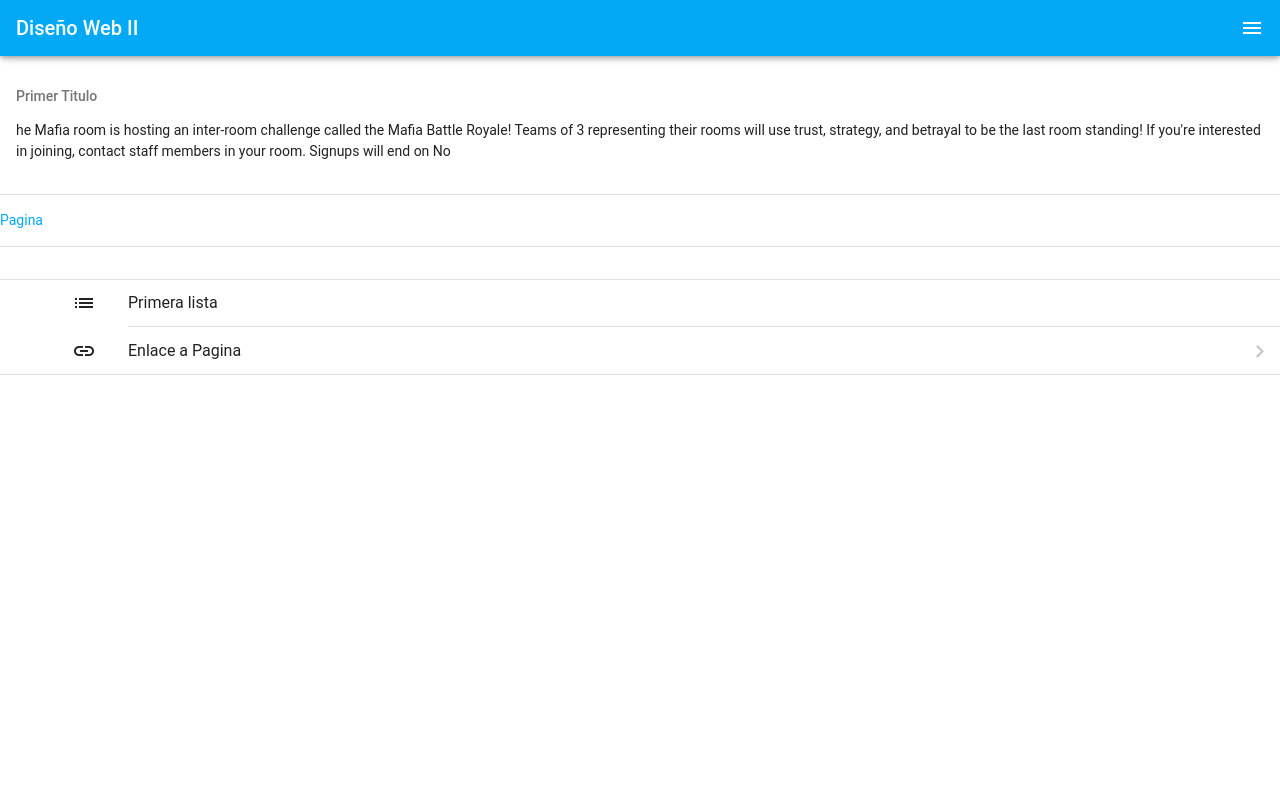
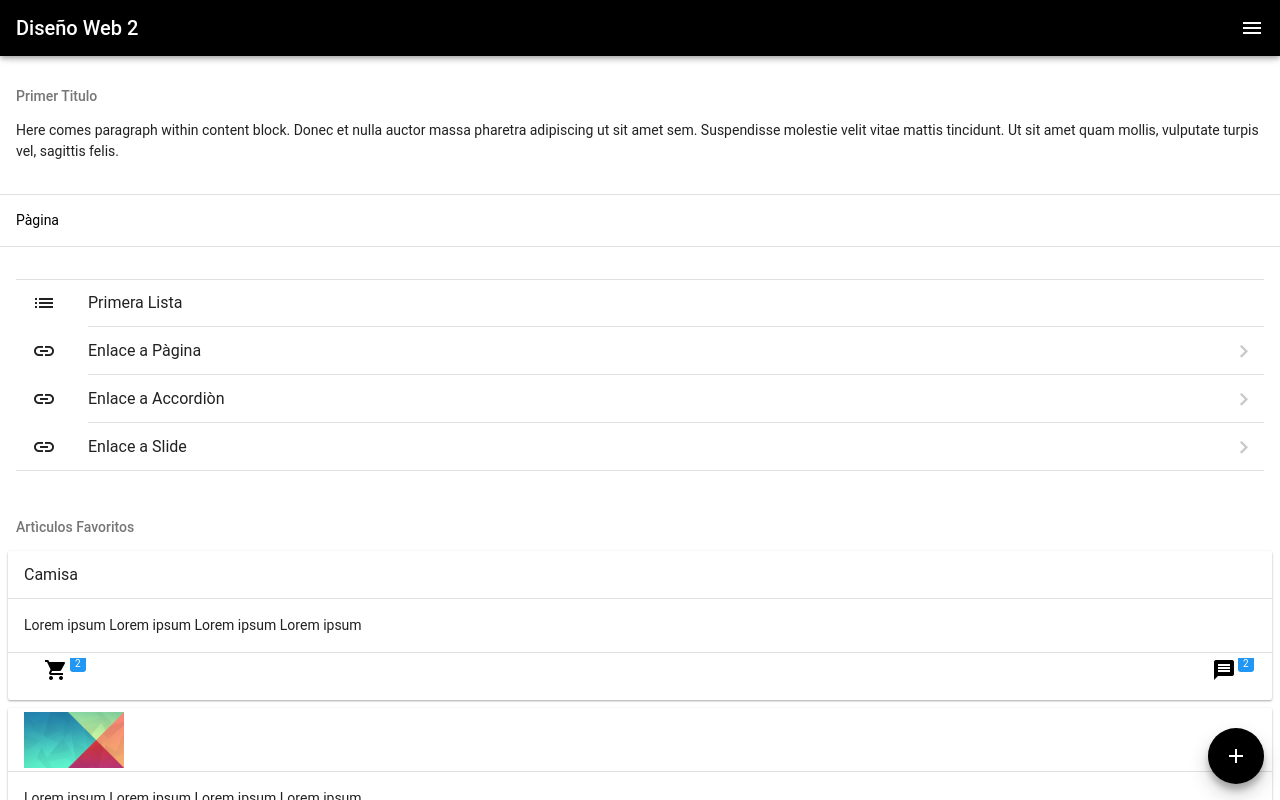
Before and after one commit to RonaldPalma/thenetwork7, a plain HTML site: page index.html in a window 1280 px wide. Drawn offline with Linux system fonts and the light colour scheme.

Commit message:
Add files via upload

```diff
--- a/index.html
+++ b/index.html
@@ -1,42 +1,44 @@
 <!doctype html>
 <html>
 <head>
-<meta charset="utf-8">
+<meta charset="UTF-8">
 <title>Framework7</title>
-<meta name="viewport" content="width= device-width, initial-scale=1, minimum-scale=1, maximum-scale=1, user-scalble=no, minimal-ui">
+ <meta name="viewport" content="width=device-width, initial-scale=1, maximum-scale=1, minimum-scale=1, user-scalable=no, minimal-ui">
  <link href="css/framework7.material.min.css" rel="stylesheet">
+ <link href="css/framework7.material.colors.min.css" rel="stylesheet">
  <link href="css/material-icons.css" rel="stylesheet">
  <link href="css/my-app.css" rel="stylesheet">
-    <link href="css/framework7.material.colors.min.css" rel="stylesheet">
+
 </head>
 
-<body class="theme-lightblue">
+<body class="theme-black">
+
 
 	<div class="panel-overlay"></div>
 	<div class="panel panel-left panel-reveal">
 		<article class="content-block bg-panel">
 			<div class="content-block-inner">
 				<ul>
-                	<li><b>Ronald Palma</b></li>
-                    <li>ronald_barr@unitec.edu</li>
+					<li><b>Fernando Ramos</b></li>
+					<li>jframos@unitec.edu</li>
 				</ul>
 			</div>
 		</article>
-
-        <article class="list-block">
+		<article class="list-block no-margin-top">
 			<ul>
 				<li>
 					<div class="item-content">
-                     <p>APP Diseño Web II</p>
+						<p>APP Diseño Web 2</p>
 					</div>
 				</li>
-                <li><a href="pagina.html" class="item-link close-panel">
+				<li>
+					<a href="pagina.html" class="item-link close-panel">
 						<div class="item-content">
 							<div class="item-media">
 								<i class="material-icons">list</i>
 							</div>
 							<div class="item-inner">
-                        	Página
+								Pàgina
 							</div>
 						</div>
 					</a>
@@ -48,33 +50,38 @@
 
 	<div class="views">
 		<div class="view view-main">
+
 			<div class="pages navbar-fixed">
 				<div class="page" data-page="index">
+
 					<div class="navbar">
 						<div class="navbar-inner">
 							<div class="center">
-                            	Diseño Web II
+								Diseño Web 2
 							</div>
 							<div class="right">
 								<a href="#" class="link open-panel"><i class="material-icons">menu</i></a>
 							</div>
 						</div>
-                    </div>
+					</div><!-- navbar-->
 
 					<div class="page-content">
+
 						<div class="content-block-title">
 							Primer Titulo
 						</div>
 
 						<div class="content-block">
-                        	he Mafia room is hosting an inter-room challenge called the Mafia Battle Royale! Teams of 3 representing their rooms will use trust, strategy, and betrayal to be the last room standing! If you're interested in joining, contact staff members in your room. Signups will end on No
+							<p>Here comes paragraph within content block. Donec et nulla auctor massa pharetra adipiscing ut sit amet sem. Suspendisse molestie velit vitae mattis tincidunt. Ut sit amet quam mollis, vulputate turpis vel, sagittis felis. </p>
 						</div>
 
+						<div class="content-block">
 							<div class="content-block-inner">
-                        	<a href="pagina.html">Pagina</a>
+								<a href="pagina.html">Pàgina</a>
+							</div>
 						</div>
 
-                        <section class="contacts-block">
+						<section class="content-block">
 							<div class="list-block">
 								<ul>
 									<li>
@@ -83,7 +90,7 @@
 												<i class="material-icons">list</i>
 											</div>
 											<div class="item-inner">
-                                            	Primera lista
+												Primera Lista
 											</div>
 										</div>
 									</li>
@@ -93,7 +100,29 @@
 												<i class="material-icons">link</i>
 											</div>
 											<div class="item-inner">
-                                            	Enlace a Pagina
+												Enlace a Pàgina
+											</div>
+										</div>
+										</a>
+									</li>
+									<li><a href="acordion.html" class="item-link">
+										<div class="item-content">
+											<div class="item-media">
+												<i class="material-icons">link</i>
+											</div>
+											<div class="item-inner">
+												Enlace a Accordiòn
+											</div>
+										</div>
+										</a>
+									</li>
+                                    <li><a href="slides.html" class="item-link">
+										<div class="item-content">
+											<div class="item-media">
+												<i class="material-icons">link</i>
+											</div>
+											<div class="item-inner">
+												Enlace a Slide
 											</div>
 										</div>
 										</a>
@@ -102,13 +131,88 @@
 							</div>
 						</section>
 
+
+						<section>
+							<div class="content-block-title">
+								Artìculos Favoritos
+							</div>
+							<article class="card">
+								<div class="card-header">
+									Camisa
+								</div>
+								<div class="card-content">
+									<div class="card-content-inner">
+										<p>Lorem ipsum Lorem ipsum Lorem ipsum Lorem ipsum</p>
 									</div>
 								</div>
+								<div class="card-footer">
+									<a class="link" href="#">
+										<i class="icon material-icons ">shopping_cart
+											<span class="badge bg-blue">2</span>
+										</i>
+									</a>
+									<a href="#" class="link">
+   										<i class="icon material-icons ">message
+											<span class="badge bg-blue">2</span>
+										</i>
+   									</a>
+
+
 								</div>
+							</article>
+							<article class="card">
+								<div class="card-header">
+									<img src="img/bg-panel.png" width="100px">
+								</div>
+								<div class="card-content">
+									<div class="card-content-inner">
+										<p>Lorem ipsum Lorem ipsum Lorem ipsum Lorem ipsum</p>
+									</div>
+								</div>
+							</article>
+						</section>
+
+						<div class="speed-dial">
+							<!-- FAB inside will open Speed Dial actions -->
+							<a href="#" class="floating-button">
+							  <!-- First icon is visible when Speed Dial actions are closed -->
+							  <i class="icon icon-plus"></i>
+							  <!-- Second icon is visible when Speed Dial actions are opened -->
+							  <i class="icon icon-close"></i>
+							</a>
+							<!-- Speed Dial Actions -->
+							<div class="speed-dial-buttons">
+							  <!-- First Speed Dial button -->
+							  <a href="#">
+								<i class="material-icons">note_add</i>
+							  </a>
+							  <!-- Second Speed Dial  button -->
+							  <a href="#">
+								<i class="material-icons">search</i>
+							  </a>
+							  <!-- Third Speed Dial  button -->
+							  <a href="#">
+								<i class="material-icons">navigation</i>
+							  </a>
 							</div>
 					  	</div>
 
+					</div> <!-- page-content -->
+
+				</div>
+
+			</div>
+
+		</div>
+
+
+	</div>
+
+
+
+
 	<script src="js/framework7.min.js"></script>
-	 <script src="js/my-app.js"> </script>
+	<script src="js/my-app.js"></script>
+
 </body>
 </html>
```
Also changed, not shown: slides.html (added, +64 -0 lines). Lines whose indentation alone changed are shown as unchanged.
